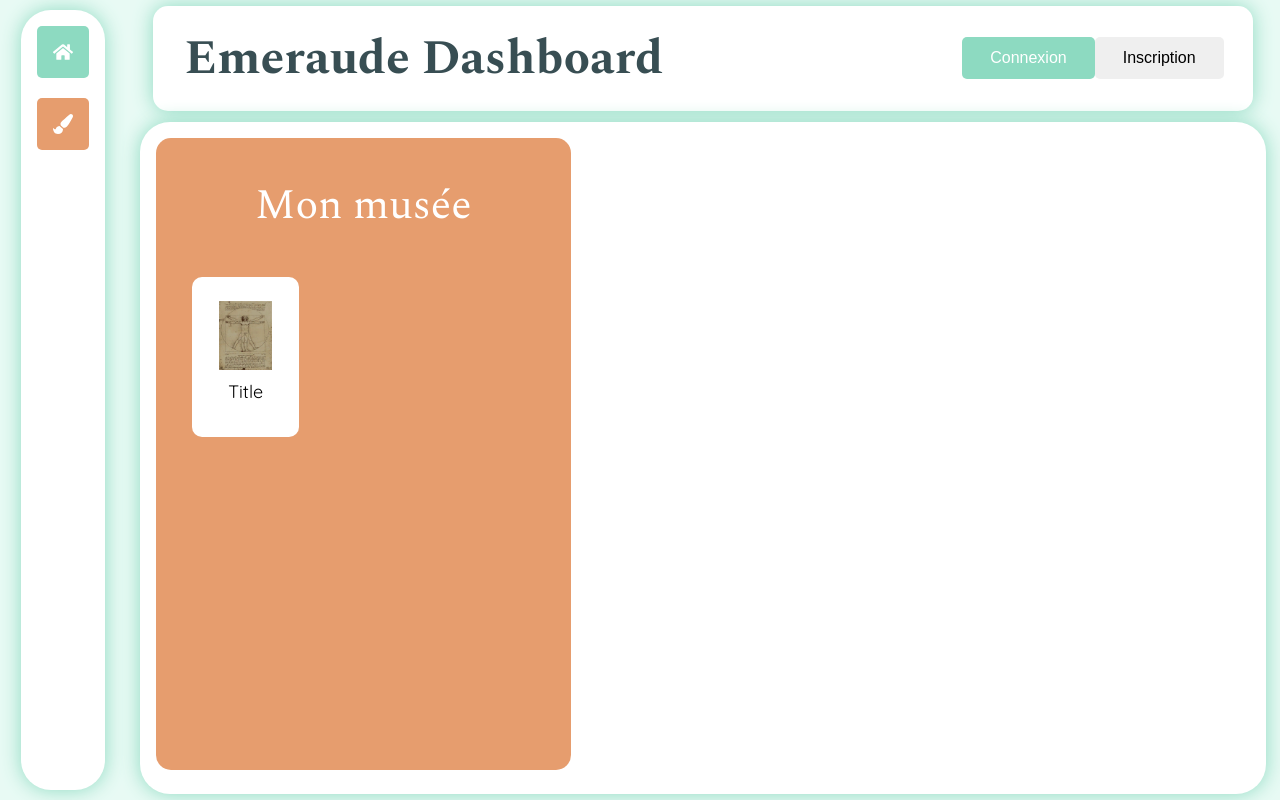
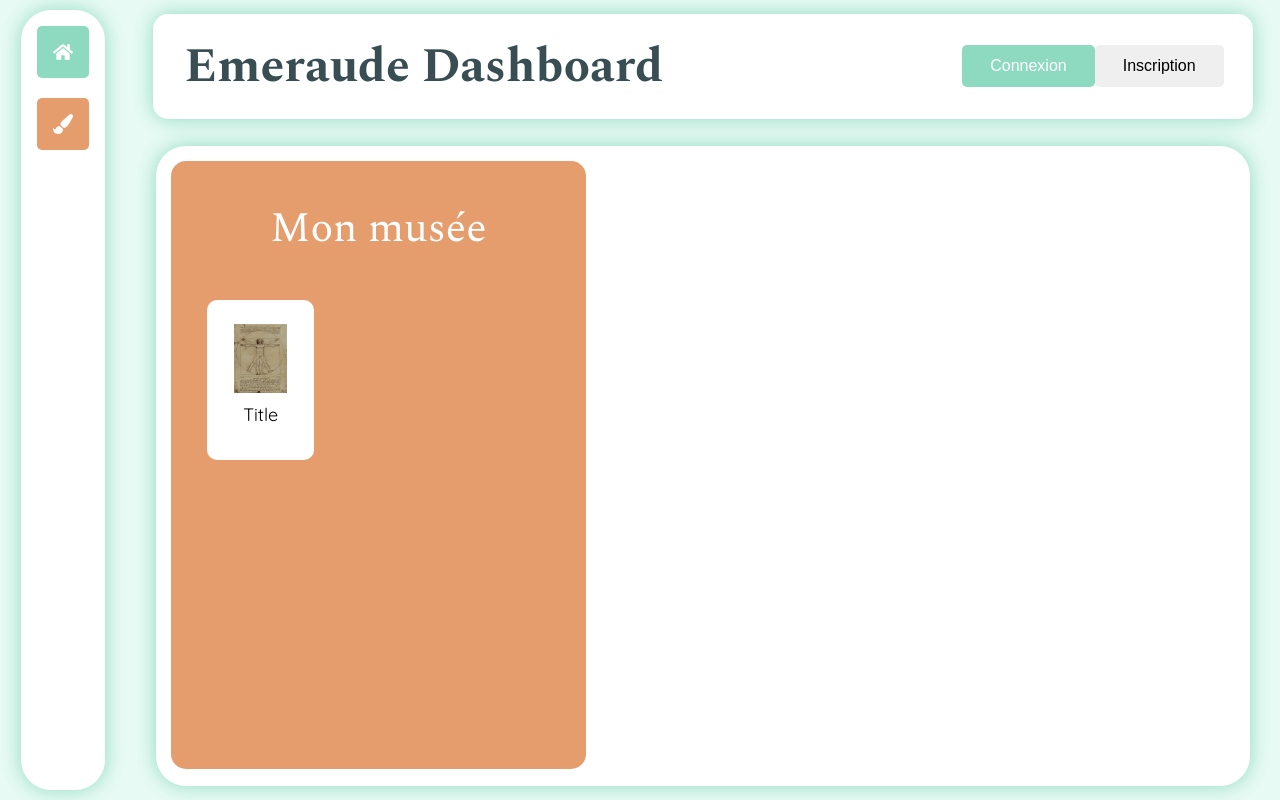
Before and after one commit to lea-stellini/ACNH-Dashboard, a React (Vite) app: page / in a window 1280 px wide. Built offline with nearby package versions, Linux system fonts and the light colour scheme.

Commit message:
update view home

```diff
--- a/src/index.css
+++ b/src/index.css
@@ -40,7 +40,6 @@ span, label{
 .container{
     width: 95%;
     height: 80%;
-    padding:16px;
     background-color: white;
     border-radius: 30px;
     box-shadow: 0 0 20px var(--primary);
--- a/src/pages/Home/Home.css
+++ b/src/pages/Home/Home.css
@@ -1,9 +1,10 @@
 .museum{
-    height: 75vh;
+    height: 90%;
     width: 35%;
     background-color: var(--brown);
     border-radius: 15px;
     padding: 16px;
+    margin: 15px;
 }
 
 .museum h2{
```
